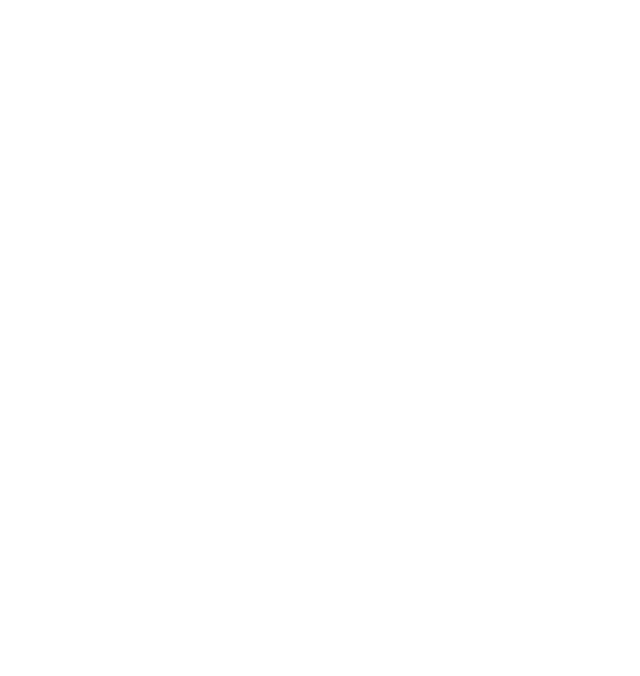
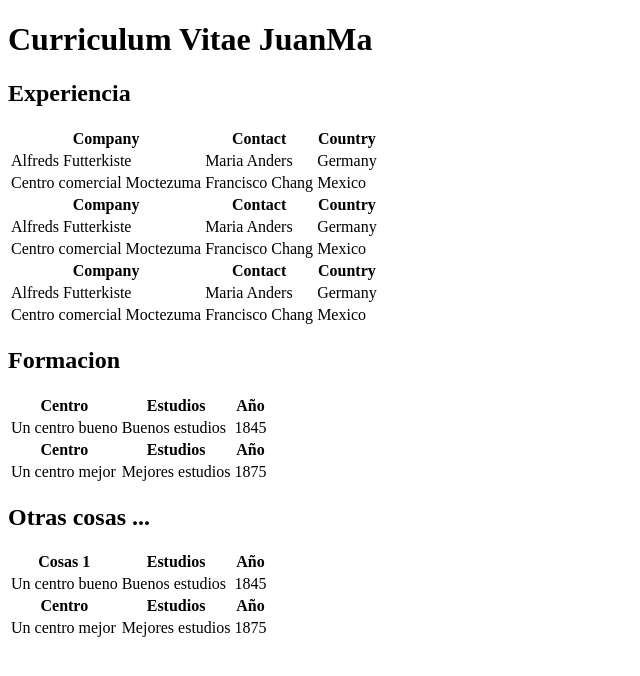
Before and after one commit to juanmatoro/Proyecto_html1, a plain HTML site: page ejercicioCV.html in a window 1280 px wide. Shown: the whole page, without its empty margins (0-640 px from the left). Drawn offline with Linux system fonts and the light colour scheme.

Commit message:
20231202 add ejercicioCV_cambios1

```diff
--- a/ejercicioCV.html
+++ b/ejercicioCV.html
@@ -0,0 +1,108 @@
+<!DOCTYPE html>
+<html lang="en">
+<head>
+    <meta charset="UTF-8">
+    <meta name="viewport" content="width=device-width, initial-scale=1.0">
+    <title>CV</title>
+</head>
+<body>
+    <h1> Curriculum Vitae JuanMa</h1>
+    <h2>Experiencia</h2>
+    <table>
+        <tr>
+          <th>Company</th>
+          <th>Contact</th>
+          <th>Country</th>
+        </tr>
+        <tr>
+          <td>Alfreds Futterkiste</td>
+          <td>Maria Anders</td>
+          <td>Germany</td>
+        </tr>
+        <tr>
+          <td>Centro comercial Moctezuma</td>
+          <td>Francisco Chang</td>
+          <td>Mexico</td>
+        </tr>
+        <tr>
+          <th>Company</th>
+          <th>Contact</th>
+          <th>Country</th>
+        </tr>
+        <tr>
+          <td>Alfreds Futterkiste</td>
+          <td>Maria Anders</td>
+          <td>Germany</td>
+        </tr>
+        <tr>
+          <td>Centro comercial Moctezuma</td>
+          <td>Francisco Chang</td>
+          <td>Mexico</td>
+        </tr>
+        <tr>
+          <th>Company</th>
+          <th>Contact</th>
+          <th>Country</th>
+        </tr>
+        <tr>
+          <td>Alfreds Futterkiste</td>
+          <td>Maria Anders</td>
+          <td>Germany</td>
+        </tr>
+        <tr>
+          <td>Centro comercial Moctezuma</td>
+          <td>Francisco Chang</td>
+          <td>Mexico</td>
+        </tr>
+    </table>
+        <h2>Formacion</h2>
+        <table>
+            <tr>
+            <th>Centro</th>
+            <th>Estudios</th>
+            <th>Año</th>
+            </tr>
+            <tr>
+            <td>Un centro bueno</td>
+            <td>Buenos estudios</td>
+            <td>1845</td>
+            </tr>
+            <tr>
+                <th>Centro</th>
+                <th>Estudios</th>
+                <th>Año</th>
+                </tr>
+                <tr>
+                <td>Un centro mejor</td>
+                <td>Mejores estudios</td>
+                <td>1875</td>
+                </tr>
+
+        </table>
+        <h2>Otras cosas ...</h2>
+        <table>
+            <tr>
+            <th>Cosas 1</th>
+            <th>Estudios</th>
+            <th>Año</th>
+            </tr>
+            <tr>
+            <td>Un centro bueno</td>
+            <td>Buenos estudios</td>
+            <td>1845</td>
+            </tr>
+            <tr>
+                <th>Centro</th>
+                <th>Estudios</th>
+                <th>Año</th>
+                </tr>
+                <tr>
+                <td>Un centro mejor</td>
+                <td>Mejores estudios</td>
+                <td>1875</td>
+                </tr>
+
+        </table>
+
+</body>
+</html>
--- a/index.html
+++ b/index.html
@@ -1,13 +1,18 @@
 <!DOCTYPE html>
 <html lang="en">
-<head>
+<!-- head Precarga define todas las metas del archivo--><head>
     <meta charset="UTF-8">
+    <link rel="stylesheet" href=""
     <meta name="viewport" content="width=device-width, initial-scale=1.0">
     <title>Document</title>
 </head>
 <body>
-    <h1>Titulo</h1>
-    <p>Esto es un parrafo</p>
-    <img src="https://img.freepik.com/vector-premium/imagen-dibujos-animados-hongo-palabra-hongo_587001-200.jpg?w=2000">
+    <article>
+        <!-- alt + shift + a añadir comentario -->
+        <h1>Titulo</h1>
+        <p>Esto es un parrafo</p>
+        <!-- <img src="https://img.freepik.com/vector-premium/imagen-dibujos-animados-hongo-palabra-hongo_587001-200.jpg?w=2000"> -->
+    </article>
+
 </body>
 </html>
```
